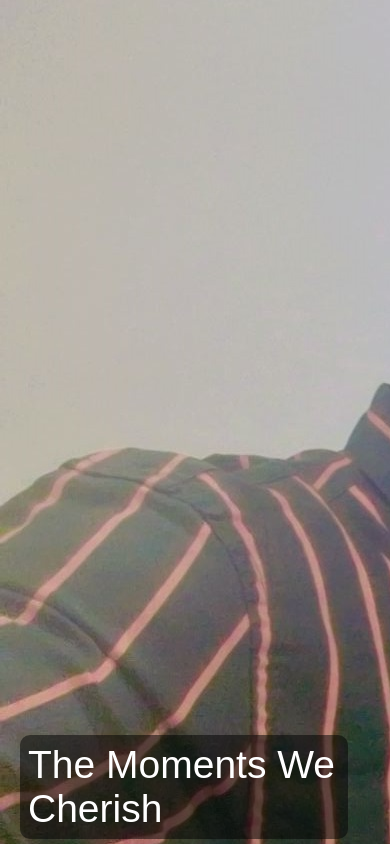
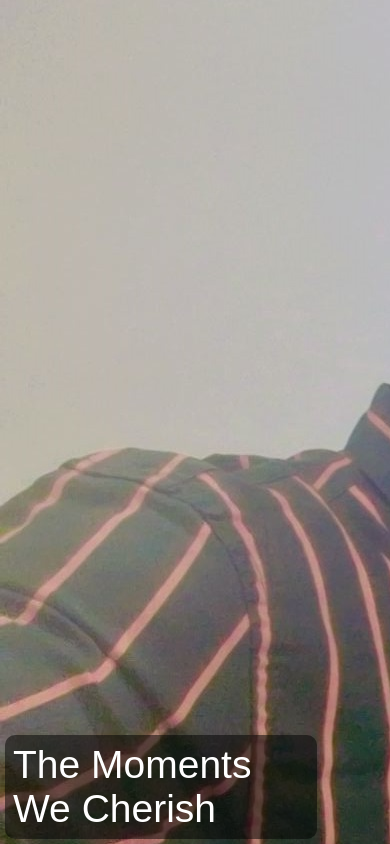
Before and after one commit to sayalip848/anniversary_surprise, a plain HTML site: page surprise.html in a window 390 px wide. Drawn offline with Linux system fonts and the light colour scheme.

Commit message:
Add files via upload

```diff
--- a/surprise.html
+++ b/surprise.html
@@ -38,7 +38,7 @@
             position: absolute;
             width: 100%;
             height: 100%;
-            object-fit: cover; /* Ensure the image covers the container without distortion */
+            object-fit: cover; /* Ensure image covers the container */
             opacity: 0;  /* Start with invisible slide */
             transition: opacity 1.5s ease-in-out;
         }
@@ -57,6 +57,7 @@
             transition: opacity 2s ease-in-out;
             max-width: 80%; /* Ensure text does not overflow */
             white-space: normal;
+            box-sizing: border-box;
         }
 
         /* Simple fade-in effect for each slide */
@@ -70,6 +71,7 @@
                 font-size: 8vw; /* Adjust caption size for tablets */
                 padding: 10px;
                 bottom: 10px; /* Keep caption closer to the bottom */
+                left: 10px; /* Adjust left margin */
             }
         }
 
@@ -78,6 +80,7 @@
                 font-size: 10vw; /* Even smaller text on very small devices */
                 padding: 8px;
                 bottom: 5px; /* Keep caption even closer to the bottom */
+                left: 5px; /* Adjust left margin for smaller screens */
             }
         }
     </style>
```
